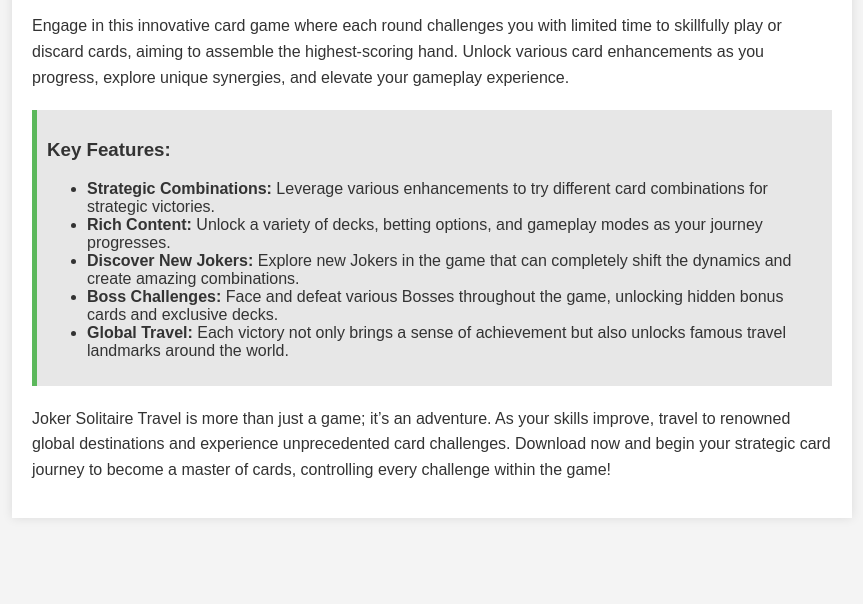
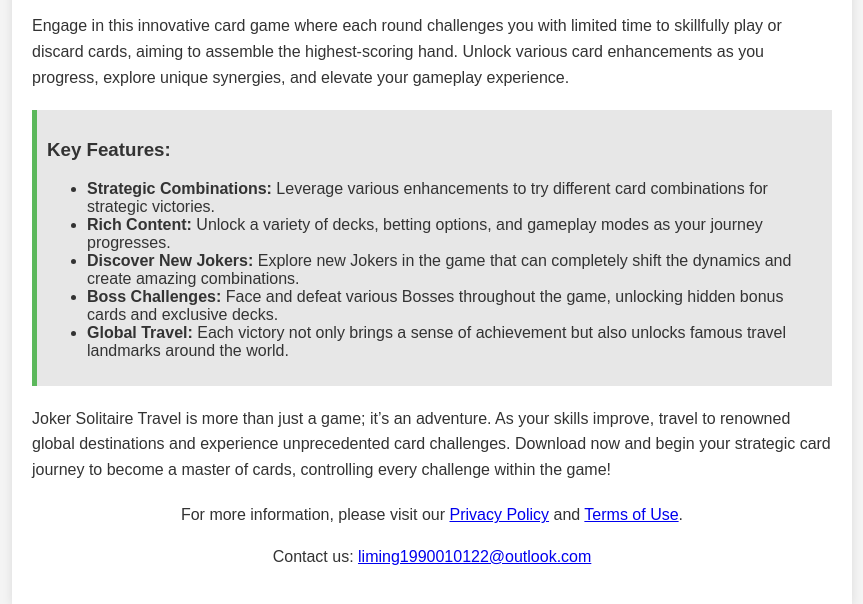
Before and after one commit to cardgame1/cardgame1.github.io, a plain HTML site: page index.html in a window 1280 px wide. Shown: the part 176-780 px from the top of the page, without its empty margins (208-1071 px from the left). Drawn offline with Linux system fonts and the light colour scheme.

Commit message:
Update index.html
1

```diff
--- a/index.html
+++ b/index.html
@@ -10,8 +10,9 @@
     header { text-align: center; }
     h1 { color: #0275d8; }
     h2 { color: #5cb85c; }
-    p { line-height: 1.6; }
+    p, a { line-height: 1.6; }
     .feature { background: #e7e7e7; margin: 20px 0; padding: 10px; border-left: 5px solid #5cb85c; }
+    .footer { text-align: center; margin-top: 20px; }
 </style>
 </head>
 <body>
@@ -35,6 +36,11 @@
     </div>
 
     <p>Joker Solitaire Travel is more than just a game; it’s an adventure. As your skills improve, travel to renowned global destinations and experience unprecedented card challenges. Download now and begin your strategic card journey to become a master of cards, controlling every challenge within the game!</p>
+
+    <div class="footer">
+        <p>For more information, please visit our <a href="https://cardgame1.github.io/PrivacyPolicy.html">Privacy Policy</a> and <a href="https://cardgame1.github.io/TermsofUse.html">Terms of Use</a>.</p>
+        <p>Contact us: <a href="mailto:liming1990010122@outlook.com">liming1990010122@outlook.com</a></p>
+    </div>
 </div>
 </body>
 </html>
```
